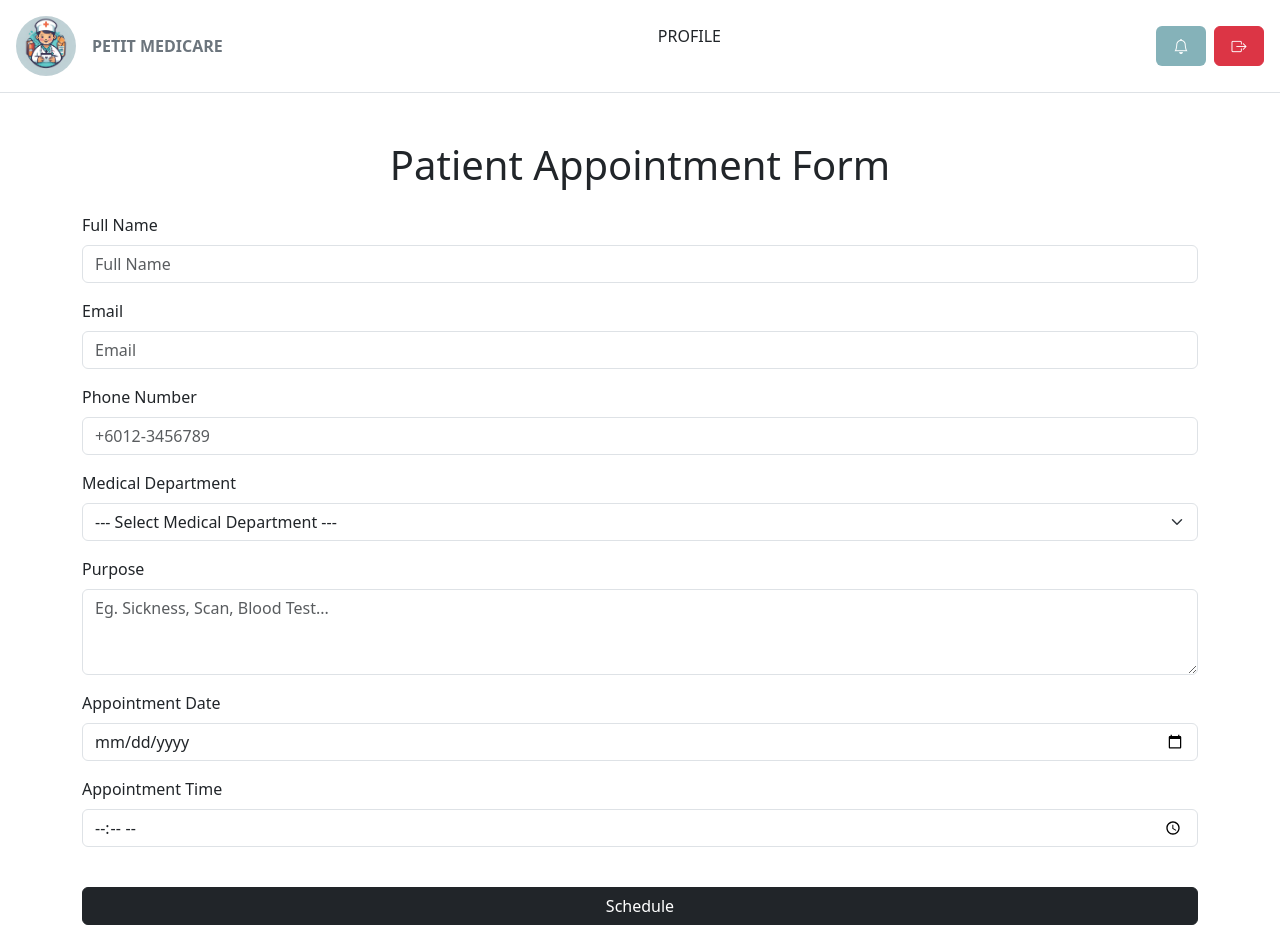
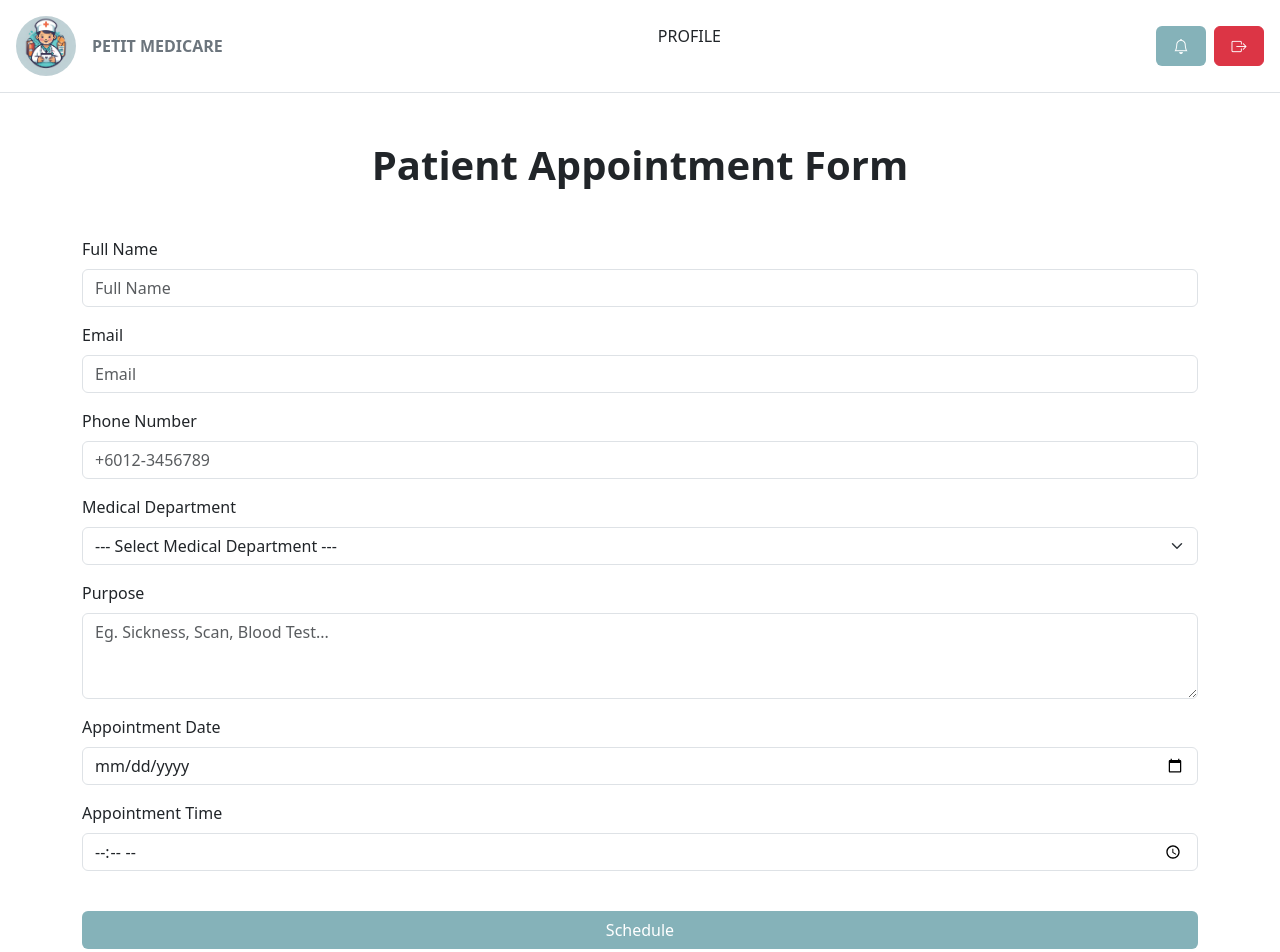
Before and after one commit to nickyyap/healthcare-booking-app, a React (Vite) app: page /bookDoctors in a window 1280 px wide. Shown: the top 952 px of the page. Before the commit the page ends 925 px from the top, so only its background shows below. Built offline with nearby package versions, Linux system fonts and the light colour scheme; no server answers; the database is empty; sample sign-in values are in the browser's storage.

Commit message:
adjust styling

```diff
--- a/src/pages/BookDoctor.jsx
+++ b/src/pages/BookDoctor.jsx
@@ -108,7 +108,7 @@
         <>
             <Navbar />
             <Container>
-                <h1 className="text-center mb-4">Patient Appointment Form</h1>
+                <h1 className="text-center mb-5 fw-bold">Patient Appointment Form</h1>
                 {alertMessage && (
                     <Alert variant={alertVariant} onClose={() => setAlertMessage("")} dismissible>{alertMessage}</Alert>
                 )}
@@ -203,7 +203,7 @@
                             onChange={handleChange}
                             required />
                     </Form.Group>
-                    <Button className="mt-4 btn-md w-100" variant="dark" type="submit">Schedule</Button>
+                    <Button className="mt-4 btn-md w-100 text-white mb-2" variant="transparent" style={{ backgroundColor: "rgb(133, 178, 185)" }} type="submit">Schedule</Button>
                 </Form>
             </Container>
         </>
--- a/src/pages/Report.jsx
+++ b/src/pages/Report.jsx
@@ -76,7 +76,7 @@
                                     <Card.Text>
                                         You can view and download your report <b>{reportName}</b>.
                                     </Card.Text>
-                                    <Button variant="primary" href={reportUrl} downlaod>View Report</Button>
+                                    <Button variant="transparent" style={{ backgroundColor: "rgb(133, 178, 185)", color: "white" }} href={reportUrl} downlaod>View Report</Button>
                                 </>
                             ) : (
                                 <p>No report available.</p>
```
Also changed, not shown: src/pages/DoctorsList.jsx (+5 -3 lines), src/App.css (line endings or trailing spaces).
